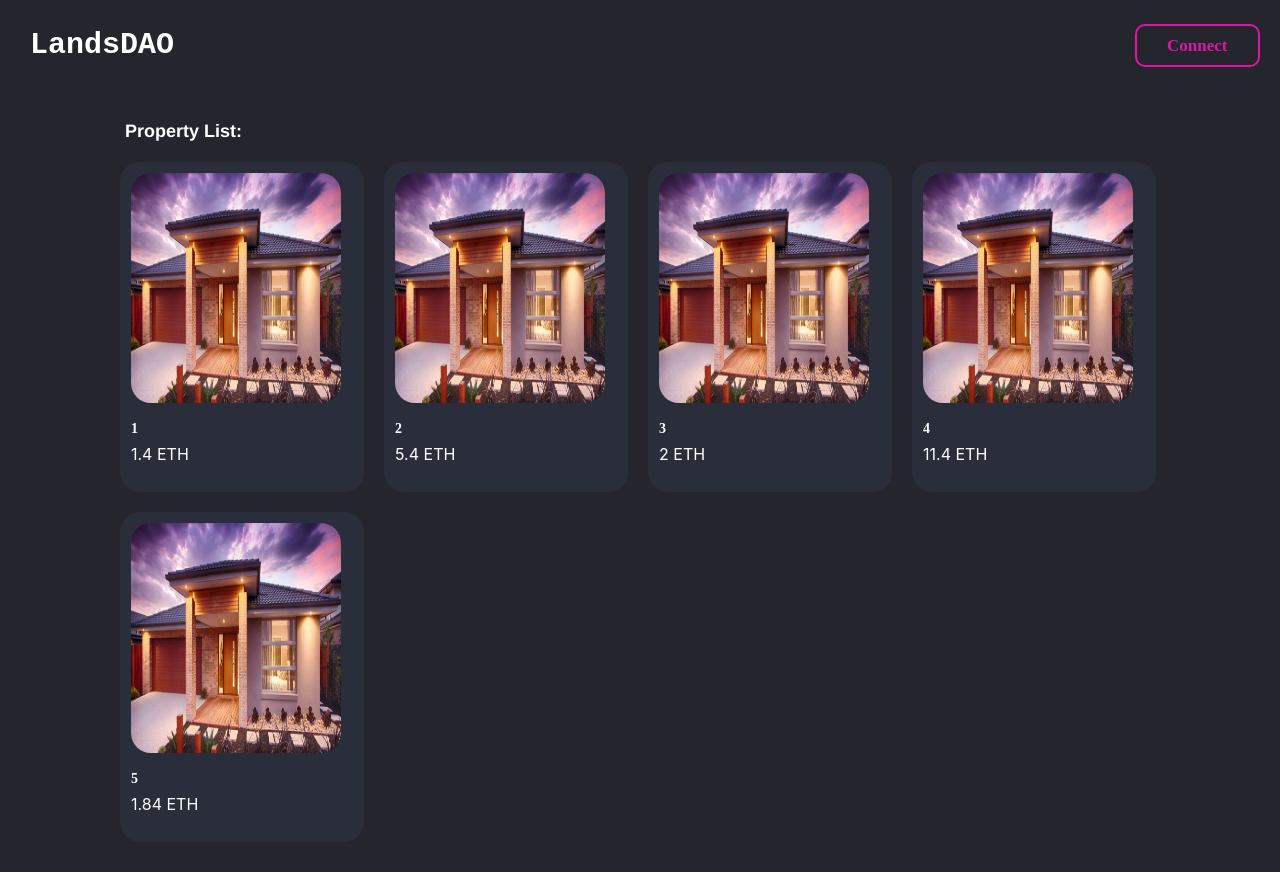
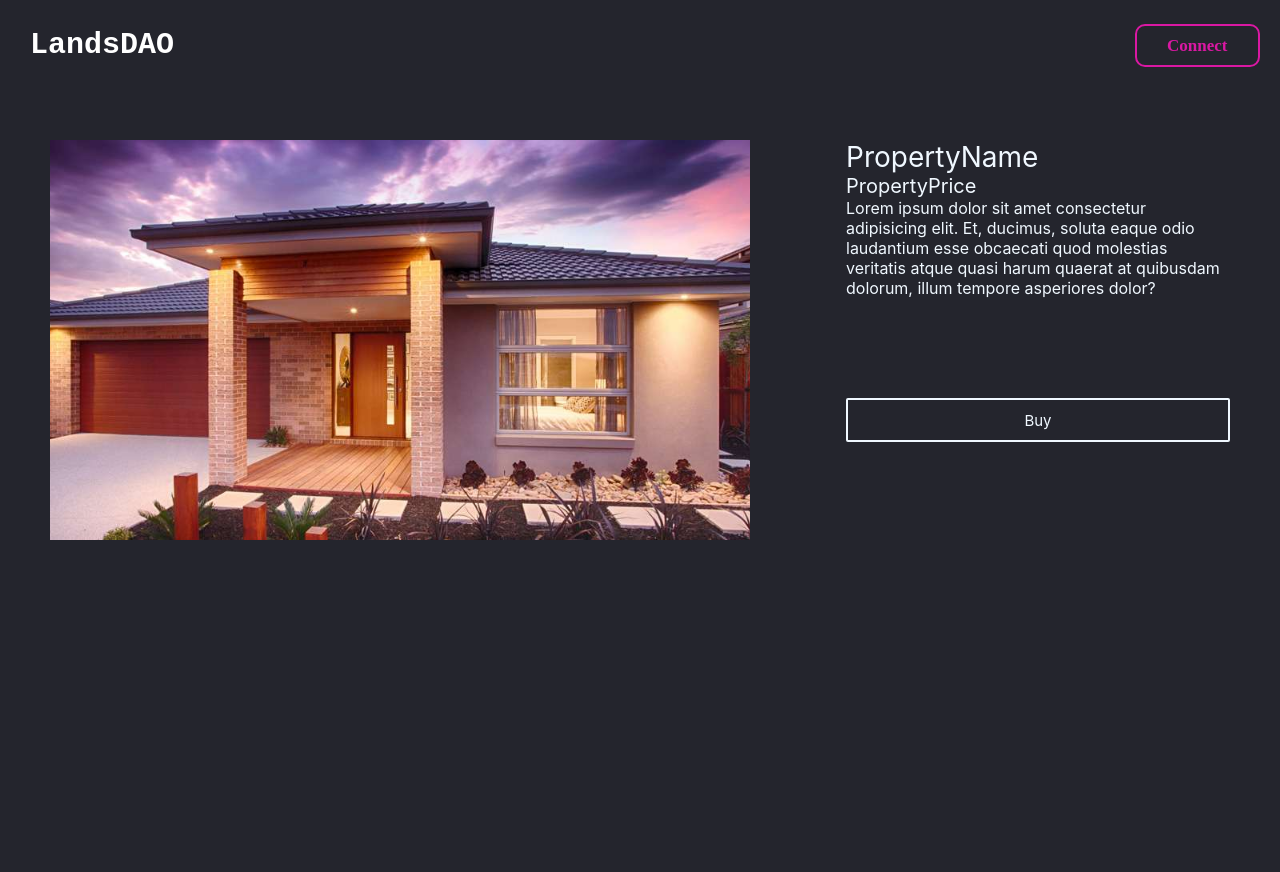
Before and after one commit to twinzies/landsdao, a React (Create React App) app: page / in a window 1280 px wide. After the commit the page ends 800 px from the top, so only its background shows below. Built offline with nearby package versions, Linux system fonts and the light colour scheme; the HTML template or start-up script is replaced by a standard one.

Commit message:
adding property page

```diff
--- a/src/App.js
+++ b/src/App.js
@@ -1,9 +1,11 @@
-import HomePage from './pages/HomePage';
+// import HomePage from './pages/HomePage';
 import './App.css';
+import PropertyPage from './pages/PropertyPage';
 
 function App() {
   return (
-    <HomePage />
+    // <HomePage />
+    <PropertyPage />
   );
 }
 
--- a/src/components/PropertyCard.css
+++ b/src/components/PropertyCard.css
@@ -55,8 +55,8 @@
     background: #2A2D3A;
 
 
-    font-family: 'Poppins';
-    font-style: normal;
+    /* font-family: 'Poppins';
+    font-style: normal; */
     font-weight: 600;
     font-size: 14px;
     line-height: 21px;
--- /dev/null
+++ b/src/components/PropertyDetails.css
@@ -0,0 +1,55 @@
+.PropertyDetails {
+    padding: 50px;
+    display: flex;
+    flex-direction: row;
+}
+
+.PropertyImage {
+    max-height: 400px;
+    max-width: 700px;
+}
+
+.PropertyImage img {
+    object-fit: cover;
+    width: 100%;
+    height: 100%;
+}
+
+.Space1 {
+    width: 100px;
+    height: 100px;
+    /* background: aliceblue; */
+}
+
+.PropertyData {
+    height: 400px;
+    width: 400px;
+    color: aliceblue;
+    align-items: center;
+    justify-content: center;
+}
+
+.PropertyName {
+    font-size: 28px;
+}
+
+.PropertyPrice {
+    font-size: 20px;
+}
+
+
+.Button {
+    padding: 10px;
+    border-radius: 2px;
+    border: 2px solid;
+    border-color: aliceblue;
+    text-align: center;
+
+
+}
+
+a {
+    font-size: 15px;
+    color: aliceblue;
+    text-decoration: none;
+}
--- /dev/null
+++ b/src/components/PropertyDetails.js
@@ -0,0 +1,38 @@
+import React from "react";
+import './PropertyDetails.css';
+import PropImg from '../assets/PropertyImage.jpg';
+
+class PropertyDetails extends React.Component {
+    render() {
+        return (
+            <div class="PropertyDetails">
+                <div class="PropertyImage">
+                    <img src={PropImg} ></img>
+                </div>
+                <div class="Space1"></div>
+                <div class="PropertyData">
+                    <div class="PropertyName">
+                        PropertyName
+                    </div>
+                    <div class="PropertyPrice">
+                        PropertyPrice
+                    </div>
+                    <div class="PropertyAddress">
+                        Lorem ipsum dolor sit amet consectetur
+                        adipisicing elit. Et, ducimus, soluta eaque
+                        odio laudantium esse obcaecati quod molestias
+                        veritatis atque quasi harum quaerat at quibusdam
+                        dolorum, illum tempore asperiores dolor?
+                    </div>
+                    <div class="Space1"></div>
+                    <div class="Button">
+                        <a href="#">Buy</a>
+                    </div>
+                </div>
+            </div >
+
+        );
+    }
+}
+
+export default PropertyDetails;
--- a/src/components/PropertyList.js
+++ b/src/components/PropertyList.js
@@ -26,7 +26,7 @@ class PropertyList extends React.Component {
                     {/* {this.generatePropertyCards(10)} */}
                     {
                         this.state.PropertyCardList.map((PropertyData) => {
-                            return <PropertyCard PropertyName={PropertyData.PropertyName} PropertyPrice={PropertyData.PropertyPrice} ></PropertyCard>
+                            return <PropertyCard PropertyName={"Property " + PropertyData.PropertyName} PropertyPrice={PropertyData.PropertyPrice} ></PropertyCard>
                         })
                     }
                 </div>
--- /dev/null
+++ b/src/pages/PropertyPage.js
@@ -0,0 +1,17 @@
+import React from "react";
+import PropertyDetails from '../components/PropertyDetails';
+import NavBar from '../components/NavBar';
+import './PropertyPage.css';
+
+class PropertyPage extends React.Component {
+    render() {
+        return (
+            <div class="PropertyPage">
+                <NavBar></NavBar>
+                <PropertyDetails></PropertyDetails>
+            </div>
+        );
+    }
+}
+
+export default PropertyPage;
```
Also changed, not shown: src/pages/PropertyPage.css (added).
